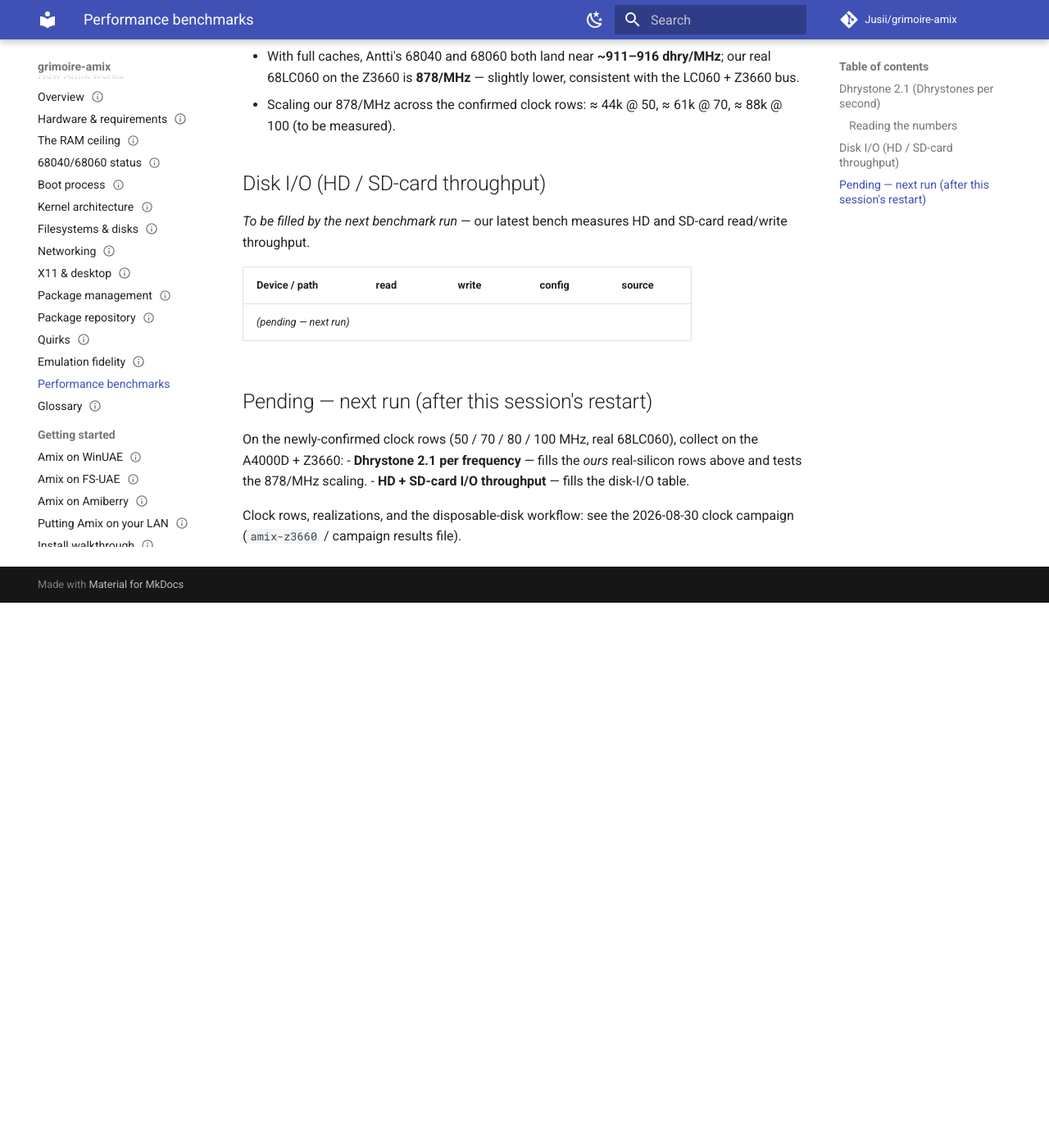
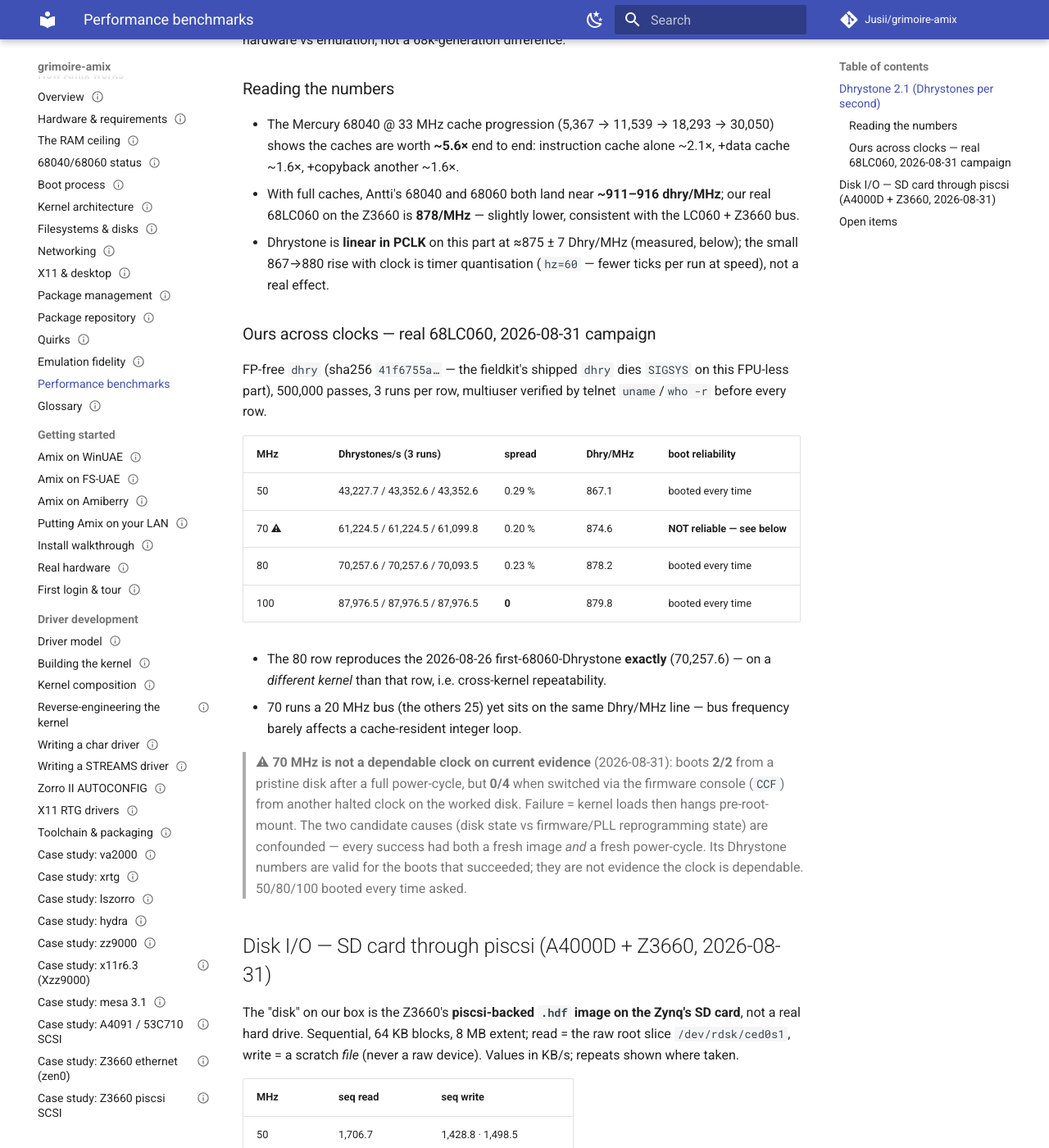
Before and after one commit to jusii/grimoire-amix, an MkDocs documentation site: the page built from docs/how-it-works/performance-benchmarks.md, in a window 1280 px wide and 1400 px high, scrolled down 1429 px. Shown: the whole window at 82% size. Built offline with MkDocs 1.6.1 and Material for MkDocs 9.7.7, drawn with Linux system fonts in a browser that asks for light colours; comment, search, counter and statistics services are not loaded; before the commit the page ends 2164 px from its top, so only the background shows below that; some of the changed text lies outside the part shown.

Commit message:
benchmarks: 2026-08-31 real-LC060 campaign — 4-clock Dhrystone + SD-piscsi I/O
Dhrystone 2.1 measured at 50/70/80/100 MHz on the real 68LC060 (FPE kernel,
multiuser-verified per row): 43.3k/61.2k/70.3k/88.0k, linear ~875+/-7 Dhry/MHz;
80 reproduces the 2026-08-26 row exactly on a different kernel; 100 adds a
100 MHz comparison row. Disk I/O table (SD-through-piscsi, CPU-bound, 2.6 MB/s
read @100; 512B latency reference; first-write allocation-cost note, 851.9
withdrawn). 70 MHz published CONDITIONAL: 2/2 pristine+power-cycle vs 0/4
CCF-switch boots, disk-vs-PLL confound open. Open items section replaces the
pending-run stub.

```diff
--- a/docs/how-it-works/performance-benchmarks.md
+++ b/docs/how-it-works/performance-benchmarks.md
@@ -19,7 +19,8 @@ Higher is faster; `per-MHz` = Dhrystones/s ÷ CPU clock (clock-independent effic
 | A3000 + Mercury | 68040, I-cache + prelim D-cache | 33 MHz | 18,292.7 | 554 | Antti |
 | A3000 + Mercury | 68040, I+D cache + copyback | 33 MHz | 30,050.1 | 911 | Antti |
 | A3000 + Mercury | 68060, all caches + copyback | 66 MHz | 60,423.0 | 916 | Antti (Mercury) |
-| **A4000D + Z3660 (ours)** | real 68LC060, FPE, no FPU | 80 MHz | **70,257.6** | 878 | ours (FPE r13, 2026-08-26) |
+| **A4000D + Z3660 (ours)** | real 68LC060, FPE, no FPU | 80 MHz | **70,257.6** | 878 | ours (2026-08-26; reproduced **exactly** 2026-08-31 on a different kernel) |
+| **A4000D + Z3660 (ours)** | real 68LC060, FPE, no FPU | 100 MHz | **87,976.5** | 880 | ours (2026-08-31, spread 0) |
 
 **Both EMU rows are the Zynq's ARM-hosted soft-68k** (UAE-derived) — ARM-bound, not 68k-clock-bound, so
 there's no meaningful per-MHz. Current figures: **EMU 030 MMU = 6,396.6, EMU 040 MMU = 8,100**. Earlier
@@ -32,20 +33,57 @@ emulation-speed work brought them to the current numbers. The real-silicon FPE l
   worth **~5.6×** end to end: instruction cache alone ~2.1×, +data cache ~1.6×, +copyback another ~1.6×.
 - With full caches, Antti's 68040 and 68060 both land near **~911–916 dhry/MHz**; our real 68LC060 on the
   Z3660 is **878/MHz** — slightly lower, consistent with the LC060 + Z3660 bus.
-- Scaling our 878/MHz across the confirmed clock rows: ≈ 44k @ 50, ≈ 61k @ 70, ≈ 88k @ 100 (to be measured).
+- Dhrystone is **linear in PCLK** on this part at ≈875 ± 7 Dhry/MHz (measured, below); the small 867→880
+  rise with clock is timer quantisation (`hz=60` — fewer ticks per run at speed), not a real effect.
 
-## Disk I/O (HD / SD-card throughput)
+### Ours across clocks — real 68LC060, 2026-08-31 campaign
 
-*To be filled by the next benchmark run* — our latest bench measures HD and SD-card read/write throughput.
+FP-free `dhry` (sha256 `41f6755a…` — the fieldkit's shipped `dhry` dies `SIGSYS` on this FPU-less part),
+500,000 passes, 3 runs per row, multiuser verified by telnet `uname`/`who -r` before every row.
 
-| Device / path | read | write | config | source |
-|---|---|---|---|---|
-| _(pending — next run)_ | | | | |
+| MHz | Dhrystones/s (3 runs) | spread | Dhry/MHz | boot reliability |
+|-----|----------------------|--------|----------|------------------|
+| 50  | 43,227.7 / 43,352.6 / 43,352.6 | 0.29 % | 867.1 | booted every time |
+| 70 ⚠ | 61,224.5 / 61,224.5 / 61,099.8 | 0.20 % | 874.6 | **NOT reliable — see below** |
+| 80  | 70,257.6 / 70,257.6 / 70,093.5 | 0.23 % | 878.2 | booted every time |
+| 100 | 87,976.5 / 87,976.5 / 87,976.5 | **0** | 879.8 | booted every time |
 
-## Pending — next run (after this session's restart)
-On the newly-confirmed clock rows (50 / 70 / 80 / 100 MHz, real 68LC060), collect on the A4000D + Z3660:
-- **Dhrystone 2.1 per frequency** — fills the *ours* real-silicon rows above and tests the 878/MHz scaling.
-- **HD + SD-card I/O throughput** — fills the disk-I/O table.
+- The 80 row reproduces the 2026-08-26 first-68060-Dhrystone **exactly** (70,257.6) — on a *different
+  kernel* than that row, i.e. cross-kernel repeatability.
+- 70 runs a 20 MHz bus (the others 25) yet sits on the same Dhry/MHz line — bus frequency barely affects
+  a cache-resident integer loop.
 
-Clock rows, realizations, and the disposable-disk workflow: see the 2026-08-30 clock campaign
-(`amix-z3660` / campaign results file).
+> ⚠ **70 MHz is not a dependable clock on current evidence** (2026-08-31): boots **2/2** from a pristine
+> disk after a full power-cycle, but **0/4** when switched via the firmware console (`CCF`) from another
+> halted clock on the worked disk. Failure = kernel loads then hangs pre-root-mount. The two candidate
+> causes (disk state vs firmware/PLL reprogramming state) are confounded — every success had both a fresh
+> image *and* a fresh power-cycle. Its Dhrystone numbers are valid for the boots that succeeded; they are
+> not evidence the clock is dependable. 50/80/100 booted every time asked.
+
+## Disk I/O — SD card through piscsi (A4000D + Z3660, 2026-08-31)
+
+The "disk" on our box is the Z3660's **piscsi-backed `.hdf` image on the Zynq's SD card**, not a real
+hard drive. Sequential, 64 KB blocks, 8 MB extent; read = the raw root slice `/dev/rdsk/ced0s1`, write =
+a scratch *file* (never a raw device). Values in KB/s; repeats shown where taken.
+
+| MHz | seq read | seq write |
+|-----|----------|-----------|
+| 50  | 1,706.7 | 1,428.8 · 1,498.5 |
+| 70  | 2,056.6 | 1,768.1 · 1,840.9 |
+| 80  | 2,296.8 · 2,329.5 | 1,827.2 · 1,981.9 · 1,927.5 |
+| 100 | 2,614.5 · 2,628.4 | 2,100.5 · 2,174.9 · 2,174.9 |
+
+- **Both directions scale with CPU clock** → the path is CPU/driver-bound, not media-bound; the SD card
+  is not the limit at these rates (~2.6 MB/s read @ 100 MHz).
+- Small-block reference (80 MHz): sequential **512 B** reads = 409.6 KB/s — latency-bound, ~5.6× worse
+  per byte than 64 KB blocks.
+- Measurement note: the *first* write into a freshly created file pays allocation/metadata cost (one
+  early 100 MHz write read 851.9 KB/s and did not replicate — withdrawn; always repeat writes).
+
+## Open items
+- **70 MHz boot-reliability confound** — needs one designed experiment: `CCF 70` on a worked disk *after*
+  a power-cycle, and on a pristine disk *without* one.
+- **60 MHz** — no working clock config found (2026-08-30 campaign, full negative matrix); untried lead:
+  duty cycles.
+- Full campaign write-ups: the 2026-08-30 clock campaign and 2026-08-31 benchmark results files
+  (workspace `tmp/`, station logs alongside).
```
